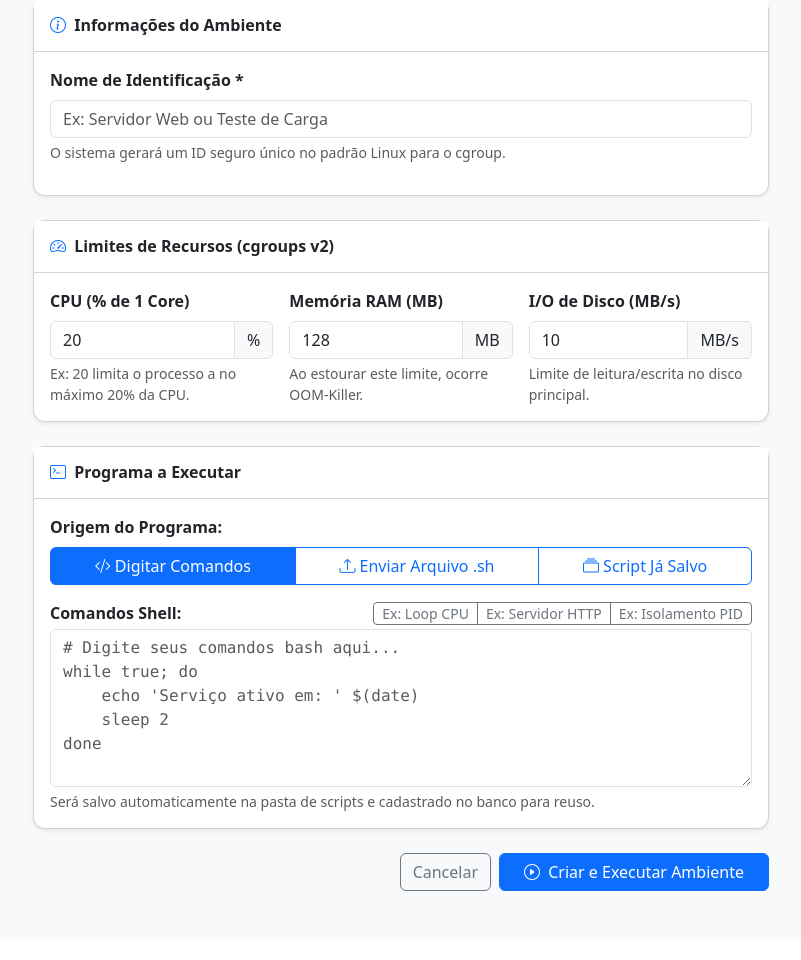
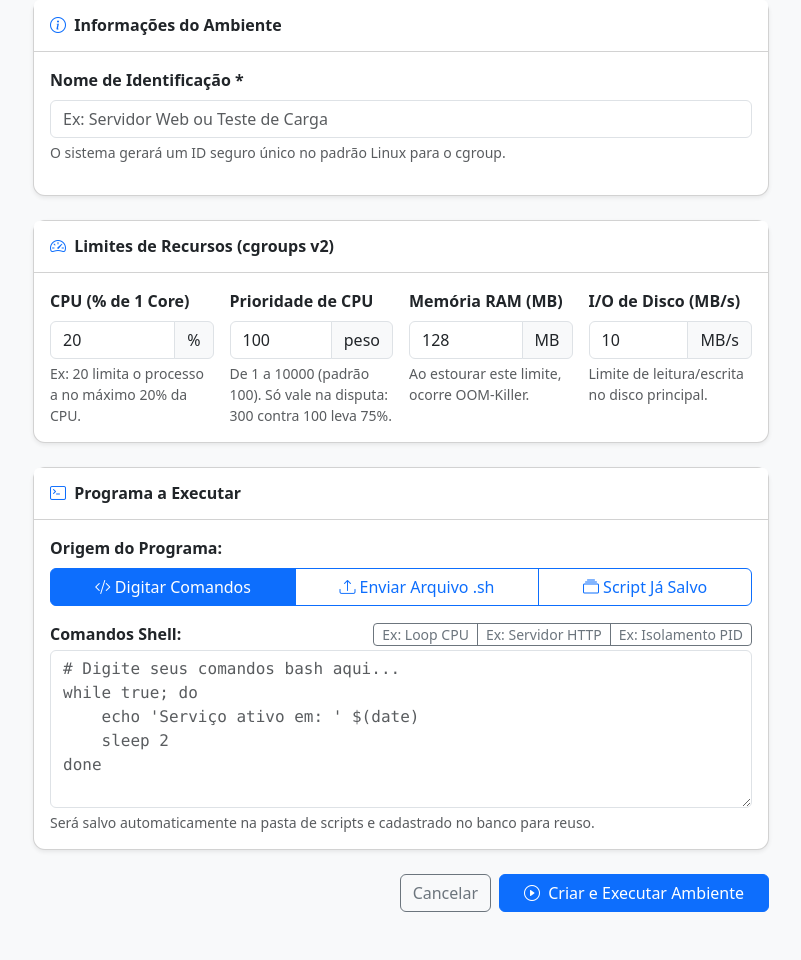
Before and after one commit to PedroGaspdev/cloud-proj-02, a PHP site: page /novo.php in a window 1280 px wide. Shown: the part 165-1125 px from the top of the page, without its empty margins (239-1040 px from the left). Before the commit the page ends 1056 px from the top, so only its background shows below. Run offline with PHP 8.4, Linux system fonts and the light colour scheme; data that the repository does not hold is empty.

Commit message:
feat(envctl): aplica prioridade de CPU (cpu.weight) aos ambientes

```diff
--- a/web/db.php
+++ b/web/db.php
@@ -38,7 +38,7 @@ function get_db(): PDO {
  *
  * @param string $action Ação: create, status, log, stop, remove
  * @param string $id Identificador do ambiente (^[a-z0-9-]+$)
- * @param array $extraArgs Argumentos adicionais (cpu, mem, io, script)
+ * @param array $extraArgs Argumentos adicionais (cpu, mem, io, script, peso_cpu)
  * @return array ['output' => string, 'lines' => array, 'code' => int]
  */
 function exec_envctl(string $action, string $id, array $extraArgs = []): array {
--- a/web/index.php
+++ b/web/index.php
@@ -73,6 +73,9 @@ require_once __DIR__ . '/header.php';
                                     <span class="badge bg-info-subtle text-info-emphasis border border-info-subtle">
                                         CPU: <?= (int)$amb['cpu_pct'] ?>%
                                     </span>
+                                    <span class="badge bg-primary-subtle text-primary-emphasis border border-primary-subtle" title="Peso de CPU (cpu.weight): prioridade quando há disputa">
+                                        Peso: <?= (int)$amb['cpu_weight'] ?>
+                                    </span>
                                     <span class="badge bg-warning-subtle text-warning-emphasis border border-warning-subtle">
                                         RAM: <?= (int)$amb['mem_mb'] ?> MB
                                     </span>
--- a/web/logs.php
+++ b/web/logs.php
@@ -67,7 +67,7 @@ require_once __DIR__ . '/header.php';
         </div>
         <div>
             <span class="text-muted">Limites:</span>
-            CPU <?= (int)$amb['cpu_pct'] ?>% &bull; RAM <?= (int)$amb['mem_mb'] ?> MB &bull; I/O <?= (int)$amb['io_mbps'] ?> MB/s
+            CPU <?= (int)$amb['cpu_pct'] ?>% (peso <?= (int)$amb['cpu_weight'] ?>) &bull; RAM <?= (int)$amb['mem_mb'] ?> MB &bull; I/O <?= (int)$amb['io_mbps'] ?> MB/s
         </div>
         <div>
             <span class="text-muted">Criado em:</span>
--- a/web/novo.php
+++ b/web/novo.php
@@ -20,6 +20,7 @@ $scriptsCadastrados = $stmtScripts->fetchAll();
 if ($_SERVER['REQUEST_METHOD'] === 'POST') {
     $nome = trim($_POST['nome'] ?? '');
     $cpu = (int)($_POST['cpu_pct'] ?? 20);
+    $peso = (int)($_POST['cpu_weight'] ?? 100);
     $mem = (int)($_POST['mem_mb'] ?? 128);
     $io = (int)($_POST['io_mbps'] ?? 10);
     $tipoScript = $_POST['tipo_script'] ?? 'comando';
@@ -31,6 +32,11 @@ if ($_SERVER['REQUEST_METHOD'] === 'POST') {
 
     if ($cpu < 1 || $cpu > 100) {
         $erros[] = "A CPU deve ser entre 1% e 100%.";
+    }
+
+    // Mesma faixa que o kernel aceita no cpu.weight
+    if ($peso < 1 || $peso > 10000) {
+        $erros[] = "A prioridade de CPU deve ser entre 1 e 10000.";
     }
 
     if ($mem < 16 || $mem > 4096) {
@@ -130,18 +136,19 @@ if ($_SERVER['REQUEST_METHOD'] === 'POST') {
             }
 
             // Insere o registro na tabela ambientes
-            $stmtAmb = $pdo->prepare("INSERT INTO ambientes (id, nome, script_id, cpu_pct, mem_mb, io_mbps, estado) VALUES (:id, :nome, :script_id, :cpu, :mem, :io, 'EXECUTANDO')");
+            $stmtAmb = $pdo->prepare("INSERT INTO ambientes (id, nome, script_id, cpu_pct, cpu_weight, mem_mb, io_mbps, estado) VALUES (:id, :nome, :script_id, :cpu, :peso, :mem, :io, 'EXECUTANDO')");
             $stmtAmb->execute([
                 'id'        => $id,
                 'nome'      => $nome,
                 'script_id' => $scriptId,
                 'cpu'       => $cpu,
+                'peso'      => $peso,
                 'mem'       => $mem,
                 'io'        => $io,
             ]);
 
             // Dispara a criação via envctl como root
-            $res = exec_envctl('create', $id, [$cpu, $mem, $io, $scriptPath]);
+            $res = exec_envctl('create', $id, [$cpu, $mem, $io, $scriptPath, $peso]);
 
             if ($res['code'] === 0) {
                 $pdo->commit();
@@ -215,7 +222,7 @@ require_once __DIR__ . '/header.php';
                 </div>
                 <div class="card-body">
                     <div class="row g-3">
-                        <div class="col-md-4">
+                        <div class="col-md-6 col-lg-3">
                             <label for="cpu_pct" class="form-label fw-semibold">CPU (% de 1 Core)</label>
                             <div class="input-group">
                                 <input type="number" class="form-control" id="cpu_pct" name="cpu_pct" min="1" max="100" value="<?= htmlspecialchars($_POST['cpu_pct'] ?? '20') ?>" required>
@@ -224,7 +231,16 @@ require_once __DIR__ . '/header.php';
                             <div class="form-text">Ex: 20 limita o processo a no máximo 20% da CPU.</div>
                         </div>
 
-                        <div class="col-md-4">
+                        <div class="col-md-6 col-lg-3">
+                            <label for="cpu_weight" class="form-label fw-semibold">Prioridade de CPU</label>
+                            <div class="input-group">
+                                <input type="number" class="form-control" id="cpu_weight" name="cpu_weight" min="1" max="10000" value="<?= htmlspecialchars($_POST['cpu_weight'] ?? '100') ?>" required>
+                                <span class="input-group-text">peso</span>
+                            </div>
+                            <div class="form-text">De 1 a 10000 (padrão 100). Só vale na disputa: 300 contra 100 leva 75%.</div>
+                        </div>
+
+                        <div class="col-md-6 col-lg-3">
                             <label for="mem_mb" class="form-label fw-semibold">Memória RAM (MB)</label>
                             <div class="input-group">
                                 <input type="number" class="form-control" id="mem_mb" name="mem_mb" min="16" max="4096" value="<?= htmlspecialchars($_POST['mem_mb'] ?? '128') ?>" required>
@@ -233,7 +249,7 @@ require_once __DIR__ . '/header.php';
                             <div class="form-text">Ao estourar este limite, ocorre OOM-Killer.</div>
                         </div>
 
-                        <div class="col-md-4">
+                        <div class="col-md-6 col-lg-3">
                             <label for="io_mbps" class="form-label fw-semibold">I/O de Disco (MB/s)</label>
                             <div class="input-group">
                                 <input type="number" class="form-control" id="io_mbps" name="io_mbps" min="1" max="1000" value="<?= htmlspecialchars($_POST['io_mbps'] ?? '10') ?>" required>
```
Also changed, not shown: DB/schema.sql (+19 -0 lines), 1 other file.
